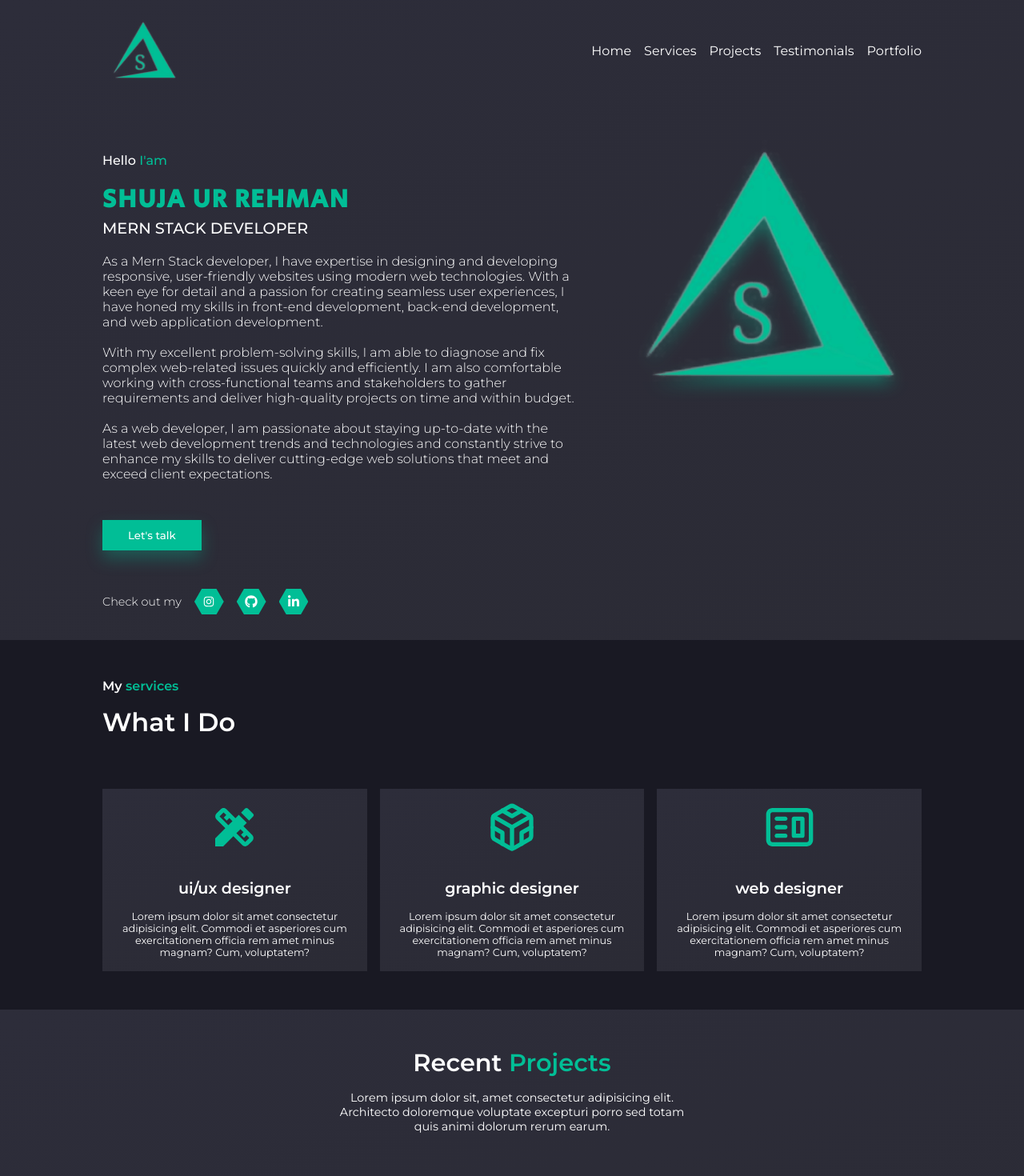
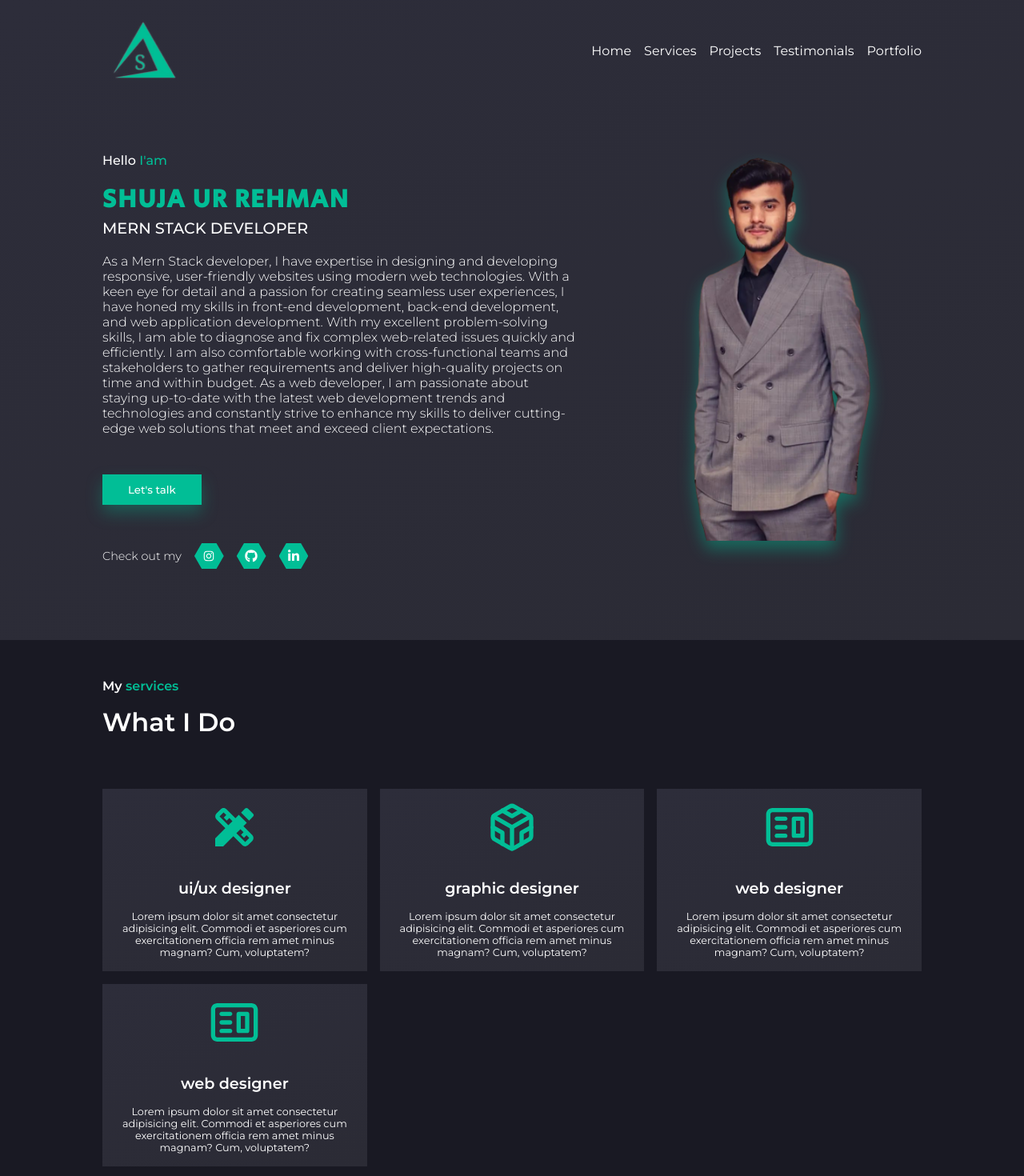
Before and after one commit to Shuja-Siddiqui/DevPortfolio, a React (Create React App) app: page / in a window 1280 px wide. Shown: the top 1470 px of the page at 80% size. Built offline with nearby package versions, Linux system fonts and the light colour scheme; the HTML template or start-up script is replaced by a standard one.

Commit message:
create info object and make services dynamic

```diff
--- a/src/components/Banner/ProfComponent.jsx
+++ b/src/components/Banner/ProfComponent.jsx
@@ -1,9 +1,7 @@
 import React from "react";
 import styled from "styled-components";
-import { AiOutlineInstagram } from "react-icons/ai";
-import { GiEarthAmerica } from "react-icons/gi";
-import { FaLinkedinIn, FaGithub } from "react-icons/fa";
 import { Slide } from "react-awesome-reveal";
+import { info } from "./array";
 
 const ProfComponent = () => {
   return (
@@ -13,16 +11,10 @@ const ProfComponent = () => {
           <h4>
             Hello <span className="green">I'am</span>
           </h4>
-          <h1 className="green">SHUJA UR REHMAN</h1>
-          <h3>MERN STACK DEVELOPER</h3>
+          <h1 className="green">{info.name}</h1>
+          <h3>{info.feild}</h3>
           <p>
-            As a Mern Stack developer, I have expertise in designing and developing responsive, user-friendly websites using modern web technologies. With a keen eye for detail and a passion for creating seamless user experiences, I have honed my skills in front-end development, back-end development, and web application development.
-           </p> <br/>
-            <p>
-            With my excellent problem-solving skills, I am able to diagnose and fix complex web-related issues quickly and efficiently. I am also comfortable working with cross-functional teams and stakeholders to gather requirements and deliver high-quality projects on time and within budget.
-          </p> <br/>
-          <p>
-          As a web developer, I am passionate about staying up-to-date with the latest web development trends and technologies and constantly strive to enhance my skills to deliver cutting-edge web solutions that meet and exceed client expectations.
+            {info.about}
           </p>
           <a href="#footer">
           <button>Let's talk</button>
@@ -32,17 +24,17 @@ const ProfComponent = () => {
             <div className="social-icons">
               <span>
                 <a href="/">
-                  <AiOutlineInstagram />
+                  {info.insta}
                 </a>
               </span>
               <span>
                 <a href="/">
-                  <FaGithub />
+                  {info.github}
                 </a>
               </span>
               <span>
                 <a href="/">
-                  <FaLinkedinIn />
+                  {info.linkedin}
                 </a>
               </span>
             </div>
@@ -53,7 +45,7 @@ const ProfComponent = () => {
         <Profile>
           <img
             // src="https://res.cloudinary.com/ghazni/image/upload/v1659082282/Yt-portfolio/Untitled-1_drcspz.png"
-            src={require("../../assets/img/logo.png")}
+            src={info.image}
             alt="profile"
           />
         </Profile>
--- /dev/null
+++ b/src/components/Banner/array.jsx
@@ -0,0 +1,51 @@
+
+import { AiOutlineInstagram } from "react-icons/ai";
+import { FaLinkedinIn, FaGithub } from "react-icons/fa";
+import { MdDesignServices } from "react-icons/md";
+import { FiCodesandbox } from "react-icons/fi";
+import { CgWebsite } from "react-icons/cg";
+
+export const info = {
+        id: 1,
+        name:  "SHUJA UR REHMAN",
+        feild: "MERN STACK DEVELOPER",
+        image: require("../../assets/img/shujaPic.png"),
+        about: "As a Mern Stack developer, I have expertise in designing and developing responsive, user-friendly websites using modern web technologies. With a keen eye for detail and a passion for creating seamless user experiences, I have honed my skills in front-end development, back-end development, and web application development. With my excellent problem-solving skills, I am able to diagnose and fix complex web-related issues quickly and efficiently. I am also comfortable working with cross-functional teams and stakeholders to gather requirements and deliver high-quality projects on time and within budget. As a web developer, I am passionate about staying up-to-date with the latest web development trends and technologies and constantly strive to enhance my skills to deliver cutting-edge web solutions that meet and exceed client expectations.",
+        insta: <AiOutlineInstagram />,
+        github: <FaGithub />,
+        linkedin: <FaLinkedinIn />,
+    };
+
+
+export const serviceData =[
+    {
+        id:1,
+        icon: MdDesignServices,
+        title: "ui/ux designer",
+        disc: "Lorem ipsum dolor sit amet consectetur adipisicing elit. Commodi et asperiores cum exercitationem officia rem amet minus magnam? Cum, voluptatem?",
+        direction: "left",
+    },
+
+    {
+        id:2,
+        icon: FiCodesandbox,
+        title: "graphic designer",
+        disc: "Lorem ipsum dolor sit amet consectetur adipisicing elit. Commodi et asperiores cum exercitationem officia rem amet minus magnam? Cum, voluptatem?",
+        direction: "up",
+    },
+
+    {
+        id:3,
+        icon: CgWebsite,
+        title: "web designer",
+        disc: "Lorem ipsum dolor sit amet consectetur adipisicing elit. Commodi et asperiores cum exercitationem officia rem amet minus magnam? Cum, voluptatem?",
+        direction: "right",
+    },
+    {
+        id:3,
+        icon: CgWebsite,
+        title: "web designer",
+        disc: "Lorem ipsum dolor sit amet consectetur adipisicing elit. Commodi et asperiores cum exercitationem officia rem amet minus magnam? Cum, voluptatem?",
+        direction: "left",
+    }
+];
--- a/src/components/Service/Services.jsx
+++ b/src/components/Service/Services.jsx
@@ -1,10 +1,11 @@
 import React from "react";
-import { MdDesignServices } from "react-icons/md";
+// import { MdDesignServices } from "react-icons/md";
 import { FiCodesandbox } from "react-icons/fi";
 import { CgWebsite } from "react-icons/cg";
 import styled from "styled-components";
 import Card from "./Card";
 import { Slide } from "react-awesome-reveal";
+import { serviceData } from "../Banner/array";
 
 const Services = () => {
   return (
@@ -16,30 +17,15 @@ const Services = () => {
         <h1>What I Do</h1>
       </Slide>
       <Cards>
-        <Slide direction="left">
+      {serviceData.map((i,index) => (
+        <Slide direction={i.direction}>
           <Card
-            Icon={MdDesignServices}
-            title={"ui/ux designer"}
-            disc={`Lorem ipsum dolor sit amet consectetur
-                adipisicing elit. Commodi et asperiores cum exercitationem officia rem amet minus magnam? Cum, voluptatem?`}
+            Icon={i.icon}
+            title={i.title}
+            disc={i.disc}
           />
         </Slide>
-        <Slide direction="up">
-          <Card
-            Icon={FiCodesandbox}
-            title={"graphic designer"}
-            disc={`Lorem ipsum dolor sit amet consectetur
-                adipisicing elit. Commodi et asperiores cum exercitationem officia rem amet minus magnam? Cum, voluptatem?`}
-          />
-        </Slide>
-        <Slide direction="right">
-          <Card
-            Icon={CgWebsite}
-            title={"web designer"}
-            disc={`Lorem ipsum dolor sit amet consectetur
-                adipisicing elit. Commodi et asperiores cum exercitationem officia rem amet minus magnam? Cum, voluptatem?`}
-          />
-        </Slide>
+      ))}
       </Cards>
     </Container>
   );
```
